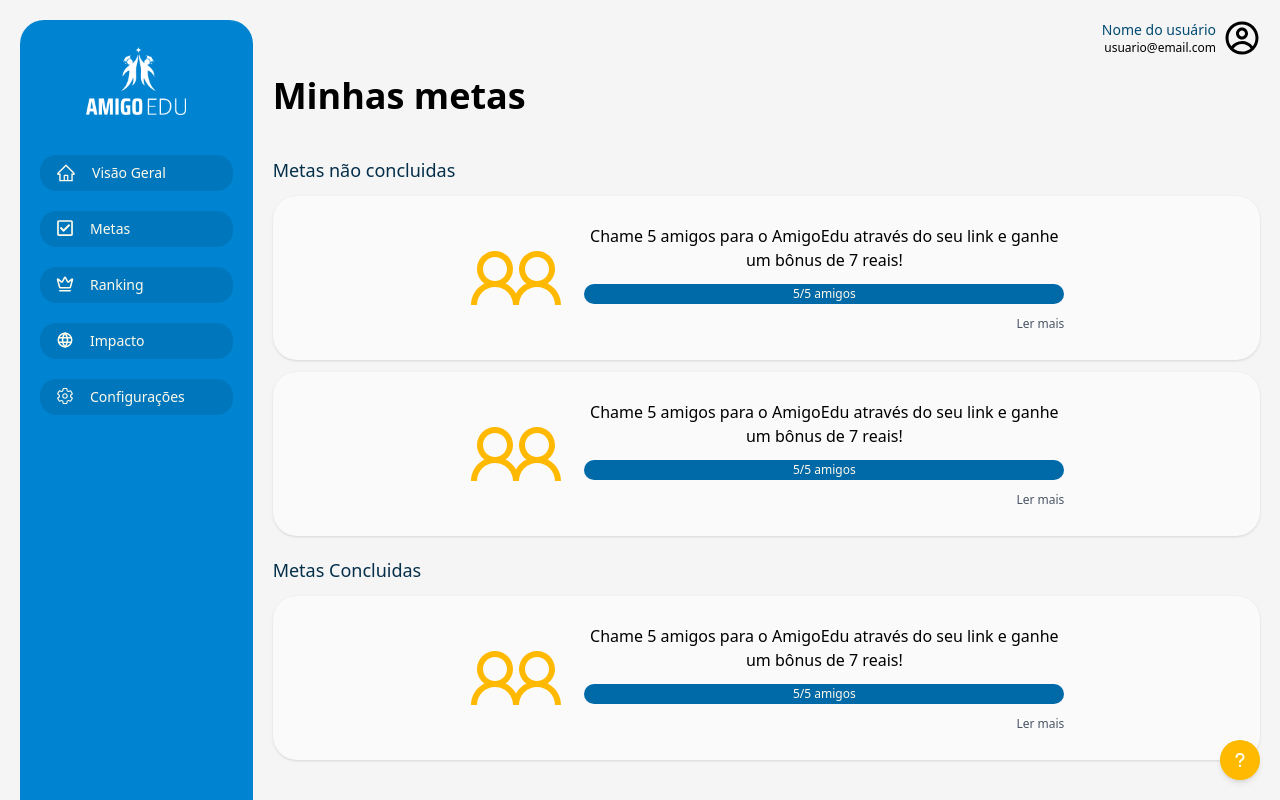
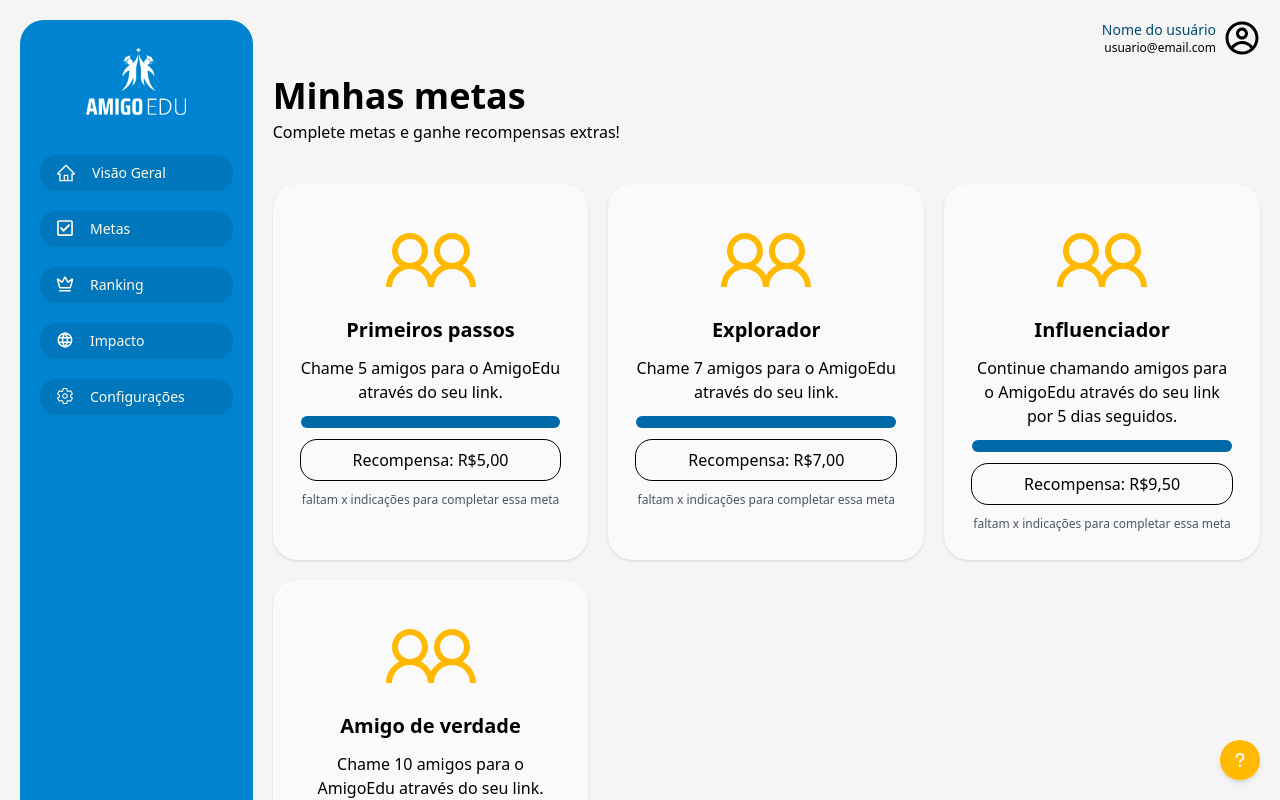
Before and after one commit to Juh-MM/AmigoEdu-frontend, a React (Vite) app: page /Metas in a window 1280 px wide. Shown: the top 800 px of the page. Built offline with nearby package versions, Linux system fonts and the light colour scheme.

Commit message:
Ajustes nas Metas

```diff
--- a/src/components/MetaCard.jsx
+++ b/src/components/MetaCard.jsx
@@ -1,18 +1,18 @@
 import { LiaUserFriendsSolid } from "react-icons/lia";
 
-export default function Metas() {
+export default function MetaCard({ titulo, descricao, recompensa}) {
     return(
-        <div className="flex bg-neutral-50 w-full rounded-3xl shadow p-7 gap-5 items-center justify-center">
+        <div className="flex flex-col bg-neutral-50 max-w-90 rounded-3xl shadow p-7 gap-2 items-center">
             <LiaUserFriendsSolid className="text-8xl text-amber-400" />
-            <div className="flex flex-col gap-3">
-                <p className="flex max-w-120 text-center text-base font-medium ">Chame 5 amigos para o AmigoEdu através do seu link e ganhe um bônus de 7 reais!</p>
+            <div className="flex flex-col gap-3 items-center">
+                <h1 className="font-semibold text-xl">{titulo}</h1>
+                <p className="flex text-center">{descricao}</p>
                 {/* barra de progresso */}
-                <div className="flex bg-sky-700 max-w-120 h-5 rounded-xl justify-center items-center">
-                    <p className="text-xs text-amber-50">5/5 amigos</p>
-                </div>
-                <span className="flex justify-end text-xs text-gray-600">Ler mais</span>
+                    <div className="flex bg-sky-700  w-full h-3 rounded-xl justify-center items-center">
+                    </div>
+                <p className="outline rounded-2xl py-2 w-full text-center">Recompensa: R${recompensa}</p>
+                <span className="text-xs text-gray-600">faltam x indicações para completar essa meta</span>
             </div>
-
         </div>
     )
 }
--- a/src/pages/Metas.jsx
+++ b/src/pages/Metas.jsx
@@ -1,21 +1,48 @@
 import MetaCard from "../components/MetaCard";
+
+const metas = [
+    {
+        id: 1,
+        titulo: "Primeiros passos",
+        descricao: "Chame 5 amigos para o AmigoEdu através do seu link.",
+        recompensa: "5,00"
+    },
+    {
+        id: 2,
+        titulo: "Explorador",
+        descricao: "Chame 7 amigos para o AmigoEdu através do seu link.",
+        recompensa: "7,00"
+    },
+    {
+        id: 3,
+        titulo: "Influenciador",
+        descricao: "Continue chamando amigos para o AmigoEdu através do seu link por 5 dias seguidos.",
+        recompensa: "9,50"
+    },
+    {
+        id: 4,
+        titulo: "Amigo de verdade",
+        descricao: "Chame 10 amigos para o AmigoEdu através do seu link.",
+        recompensa: "10,00"
+    }
+];
 
 export default function Metas() {
     return(
         <div className="flex flex-col gap-10 m-5 mt-0 justify-center">
-            <div className="flex flex-row text-4xl gap-1">
+            <div className="flex flex-col text-4xl gap-1">
                 <h1 className="font-semibold">Minhas metas</h1>
+                <p className="text-base">Complete metas e ganhe recompensas extras!</p>
             </div>
-            <div className="flex flex-col gap-5">
-                <div className="flex flex-col gap-3">
-                    <h1 className="text-sky-950 text-lg">Metas não concluidas</h1>
-                    <MetaCard />
-                    <MetaCard />
-                </div>
-                <div className="flex flex-col gap-3">
-                    <h1 className="text-sky-950 text-lg">Metas Concluidas</h1>
-                    <MetaCard />
-                </div>
+            <div className="grid grid-cols-3 justify-center gap-5">
+                {metas.map((meta) =>
+                <MetaCard
+                    key={meta.id}
+                    titulo={meta.titulo}
+                    descricao={meta.descricao}
+                    recompensa={meta.recompensa}
+                />
+                )}
             </div>
         </div>
     )
```
